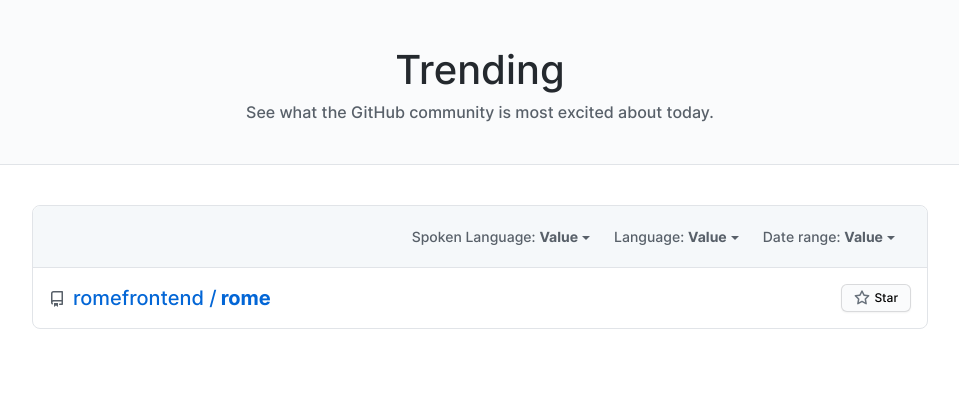
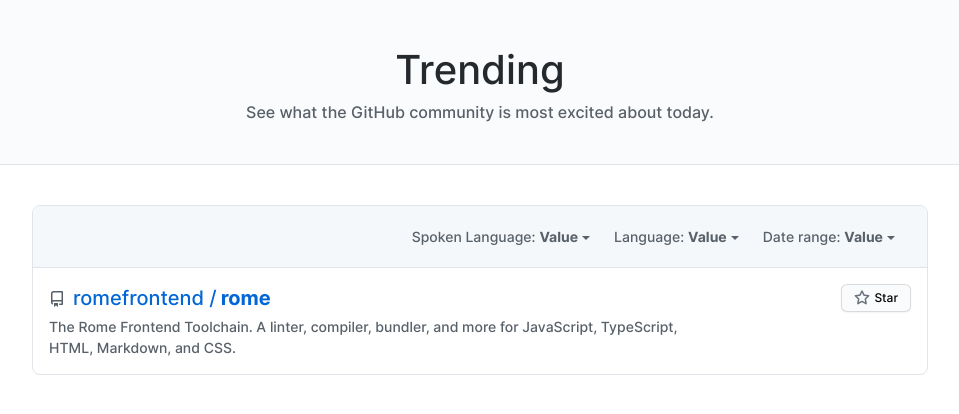
Before and after one commit to favecode/gitexpo, a React (Create React App) app: page / in a window 1280 px wide. Shown: the top 414 px of the page, without its empty margins (160-1119 px from the left). Built offline with nearby package versions, Linux system fonts and the light colour scheme.

Commit message:
feat: add main section for repository component

```diff
--- /dev/null
+++ b/src/app/components/Repository/Main/StyledMain.tsx
@@ -0,0 +1,8 @@
+import styled from 'styled-components'
+
+export const StyledDescription = styled.p`
+    color: #586069;
+    font-size: 14px;
+    max-width: 75%;
+    line-height: 21px;
+`
--- /dev/null
+++ b/src/app/components/Repository/Main/index.tsx
@@ -0,0 +1,16 @@
+import React from 'react'
+import { StyledDescription } from './StyledMain'
+
+export interface Props {
+    description: string
+}
+
+const Main: React.FC<Props> = props => {
+    return (
+        <StyledDescription className='mt-1'>
+            {props.description}
+        </StyledDescription>
+    )
+}
+
+export default Main
--- a/src/app/components/Repository/index.tsx
+++ b/src/app/components/Repository/index.tsx
@@ -1,5 +1,6 @@
 import React from 'react'
 import Header from './Header'
+import Main from './Main'
 export interface Props {
     name: string
     owner: {
@@ -15,6 +16,7 @@
     return (
         <article className='p-4'>
             <Header name={props.name} owner={props.owner} />
+            <Main description={props.description} />
         </article>
     )
 }
```
